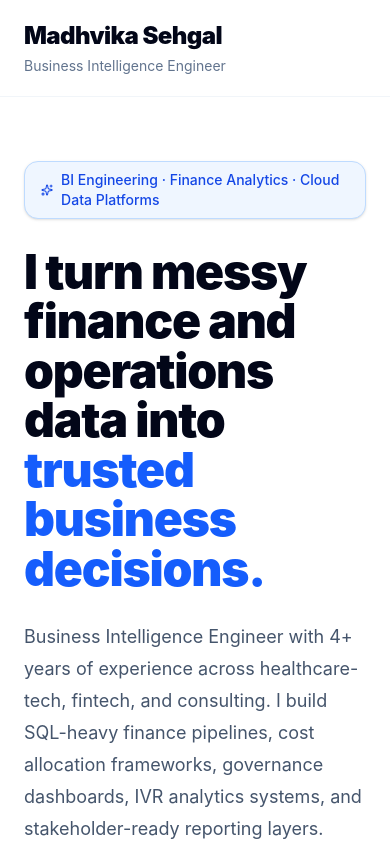
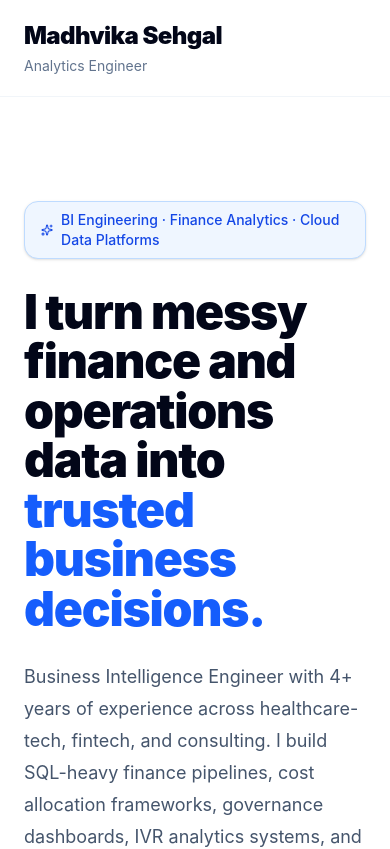
Before and after one commit to Maddy123-sehg/madhvika-portfolio, a Next.js app: page / in a window 390 px wide. Shown: the top 849 px of the page. Built offline with nearby package versions, Linux system fonts and the light colour scheme.

Commit message:
Design change 5

```diff
--- a/app/page.tsx
+++ b/app/page.tsx
@@ -975,7 +975,7 @@ export default function Portfolio() {
             <a href="#top" className="text-2xl font-black tracking-tight text-slate-950">
               Madhvika Sehgal
             </a>
-            <p className="mt-1 text-sm text-slate-500">Business Intelligence Engineer</p>
+            <p className="mt-1 text-sm text-slate-500">Analytics Engineer</p>
           </div>
 
           <nav className="hidden items-center gap-8 text-sm font-medium text-slate-700 lg:flex">
@@ -997,7 +997,12 @@ export default function Portfolio() {
 
       <main id="top">
         <section className="mx-auto grid max-w-7xl items-center gap-14 px-6 pb-12 pt-16 lg:grid-cols-[1.05fr_.95fr]">
-          <motion.div initial={{ opacity: 0, y: 16 }} animate={{ opacity: 1, y: 0 }} transition={{ duration: 0.55 }}>
+          <motion.div
+            initial={{ opacity: 0, scale: 0.97 }}
+            animate={{ opacity: 1, scale: 1 }}
+            transition={{ duration: 0.65, delay: 0.1 }}
+            className="self-start pt-10 lg:pt-0"
+          >
             <div className="inline-flex items-center gap-2 rounded-xl border border-blue-200 bg-blue-50 px-4 py-2 text-sm font-medium text-blue-700 shadow-sm">
               <Sparkles className="h-4 w-4" /> BI Engineering · Finance Analytics · Cloud Data Platforms
             </div>
```
